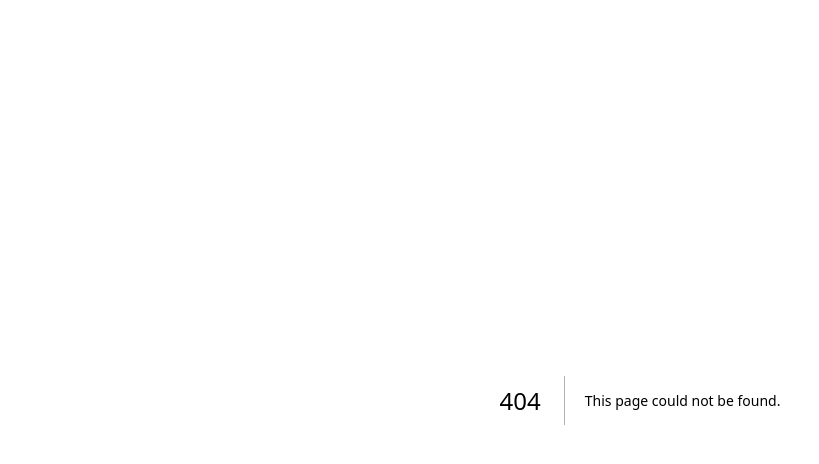
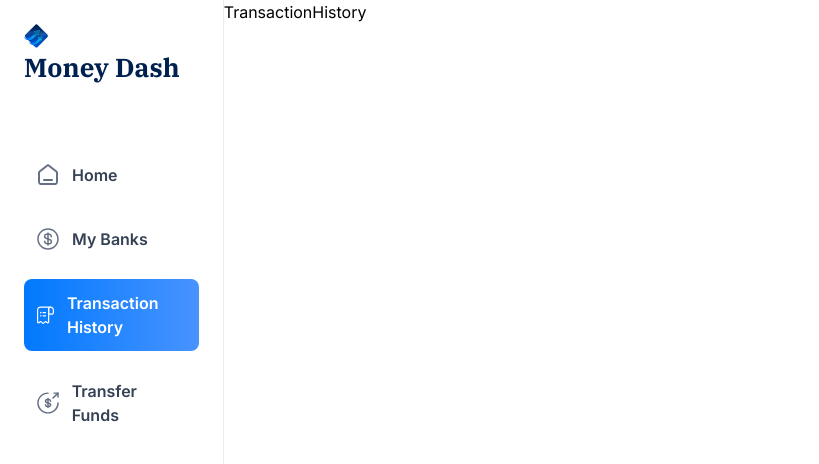
Before and after one commit to nowihs/money-dash, a Next.js app: page /transaction-history in a window 1280 px wide. Before the commit this address had no page. Shown: the top 464 px of the page, without its empty margins (0-819 px from the left). Built offline with nearby package versions, Linux system fonts and the light colour scheme.

Commit message:
finish up routing and layout

```diff
--- /dev/null
+++ b/app/(root)/my-banks/page.tsx
@@ -0,0 +1,9 @@
+import React from 'react'
+
+const MyBanks = () => {
+  return (
+    <div>MyBanks</div>
+  )
+}
+
+export default MyBanks
--- /dev/null
+++ b/app/(root)/payment-transfer/page.tsx
@@ -0,0 +1,9 @@
+import React from 'react'
+
+const PaymentTransfer = () => {
+  return (
+    <div>PaymentTransfer</div>
+  )
+}
+
+export default PaymentTransfer
--- /dev/null
+++ b/app/(root)/transaction-history/page.tsx
@@ -0,0 +1,9 @@
+import React from 'react'
+
+const TransactionHistory = () => {
+  return (
+    <div>TransactionHistory</div>
+  )
+}
+
+export default TransactionHistory
```
